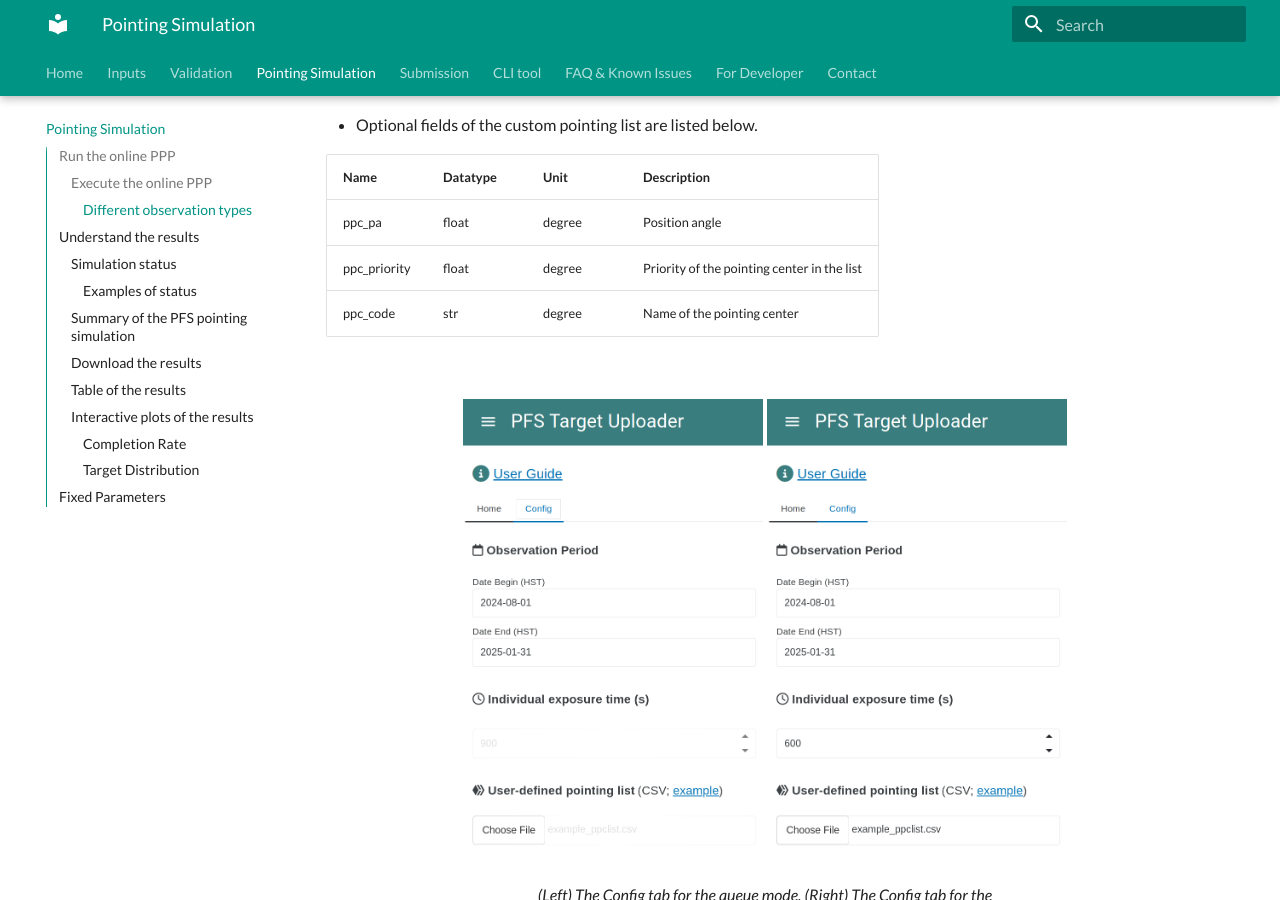
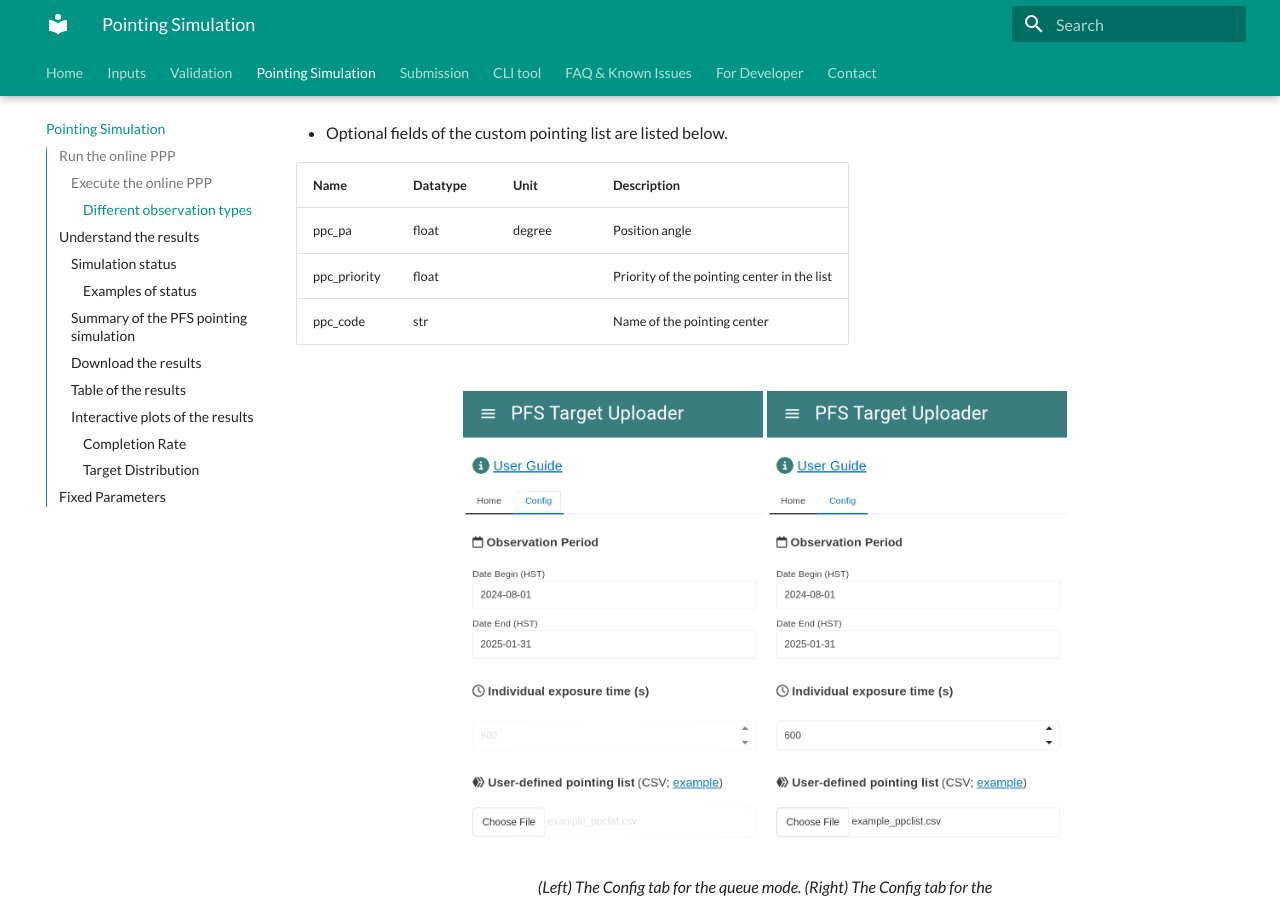
Before and after one commit to Subaru-PFS/spt_target_uploader, an MkDocs documentation site: the page built from docs/docs/PPP.md, in a window 1280 px wide and 900 px high, scrolled down 1102 px. Built offline with MkDocs 1.6.1 and Material for MkDocs 9.7.7, drawn with Linux system fonts in a browser that asks for light colours.

Commit message:
update unit of optional cols in ppcList (manual)

```diff
--- a/docs/docs/PPP.md
+++ b/docs/docs/PPP.md
@@ -27,21 +27,21 @@
 - **Classical** type: the online PPP can accept a custom individual exposure time and/or pointing list from the `Config` tab
 in the side panel
 
-    - Mandatory fields of the custom pointing list are listed below. An example can be seen [here](examples/example_ppclist.csv).
+  - Mandatory fields of the custom pointing list are listed below. An example can be seen [here](examples/example_ppclist.csv).
 
-    | Name           | Datatype | Unit   | Description                                                                                        |
-    |----------------|----------|--------|----------------------------------------------------------------------------------------------------|
-    | ppc_ra         | float    | degree | Right Ascension (J2000.0 or ICRS at the epoch of 2000.0)                                           |
-    | ppc_dec        | float    | degree | Declination (J2000.0 or ICRS at the epoch of 2000.0)                                               |
-    | ppc_resolution | str      |        | Grating used in the red optical arms. `L` for the low resolution and `M` for the medium resolution |
+  | Name           | Datatype | Unit   | Description                                                                                        |
+  |----------------|----------|--------|----------------------------------------------------------------------------------------------------|
+  | ppc_ra         | float    | degree | Right Ascension (J2000.0 or ICRS at the epoch of 2000.0)                                           |
+  | ppc_dec        | float    | degree | Declination (J2000.0 or ICRS at the epoch of 2000.0)                                               |
+  | ppc_resolution | str      |        | Grating used in the red optical arms. `L` for the low resolution and `M` for the medium resolution |
 
-    - Optional fields of the custom pointing list are listed below.
+  - Optional fields of the custom pointing list are listed below.
 
-    | Name         | Datatype | Unit   | Description                                 |
-    |--------------|----------|--------|---------------------------------------------|
-    | ppc_pa       | float    | degree | Position angle                              |
-    | ppc_priority | float    | degree | Priority of the pointing center in the list |
-    | ppc_code     | str      | degree | Name of the pointing center                 |
+  | Name         | Datatype | Unit   | Description                                 |
+  |--------------|----------|--------|---------------------------------------------|
+  | ppc_pa       | float    | degree | Position angle                              |
+  | ppc_priority | float    |        | Priority of the pointing center in the list |
+  | ppc_code     | str      |        | Name of the pointing center                 |
 
 <figure markdown>
   ![Config queue](images/ppp_queue.png){ width="300"}
```
